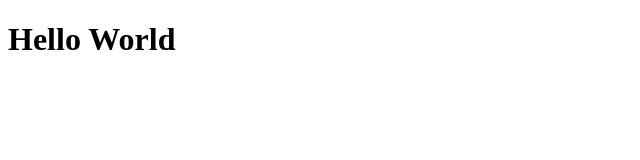
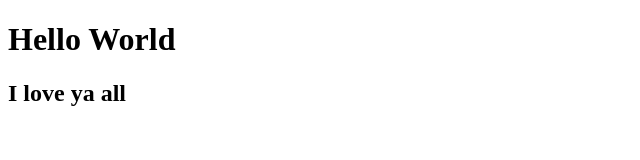
Before and after one commit to Paparellav/htmlcss-hello, a plain HTML site: page index.html in a window 1280 px wide. Shown: the whole page, without its empty margins (0-640 px from the left). Drawn offline with Linux system fonts and the light colour scheme.

Commit message:
2nd-commit

```diff
--- a/index.html
+++ b/index.html
@@ -8,5 +8,6 @@
 </head>
 <body>
     <h1>Hello World</h1>
+    <h2>I love ya all</h2>
 </body>
 </html>
```
